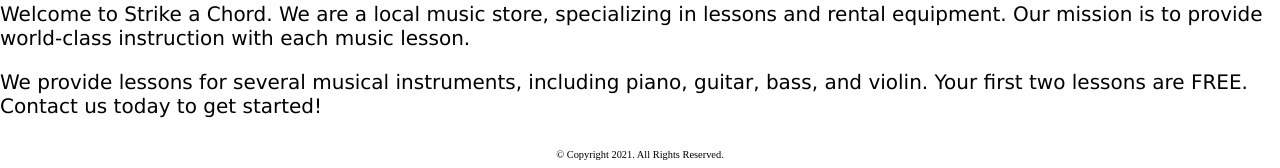
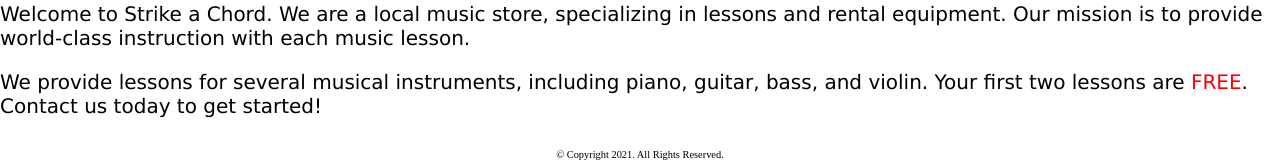
Before and after one commit to StephenADavis/CH-04-Lab-1, a plain HTML site: page index.html in a window 1280 px wide. Shown: the part 590-758 px from the top of the page. Drawn offline with Linux system fonts and the light colour scheme.

Commit message:
Update index.html
added span element to word "free"

```diff
--- a/index.html
+++ b/index.html
@@ -39,7 +39,7 @@
 
         <p>Welcome to Strike a Chord. We are a local music store, specializing in lessons and rental equipment. Our mission is to provide world-class instruction with each music lesson.</p>
 
-        <p>We provide lessons for several musical instruments, including piano, guitar, bass, and violin. Your first two lessons are FREE. Contact us today to get started!</p>
+        <p>We provide lessons for several musical instruments, including piano, guitar, bass, and violin. Your first two lessons are <span style="color: red;">FREE</span>. Contact us today to get started!</p>
 
       </div>
 
```
